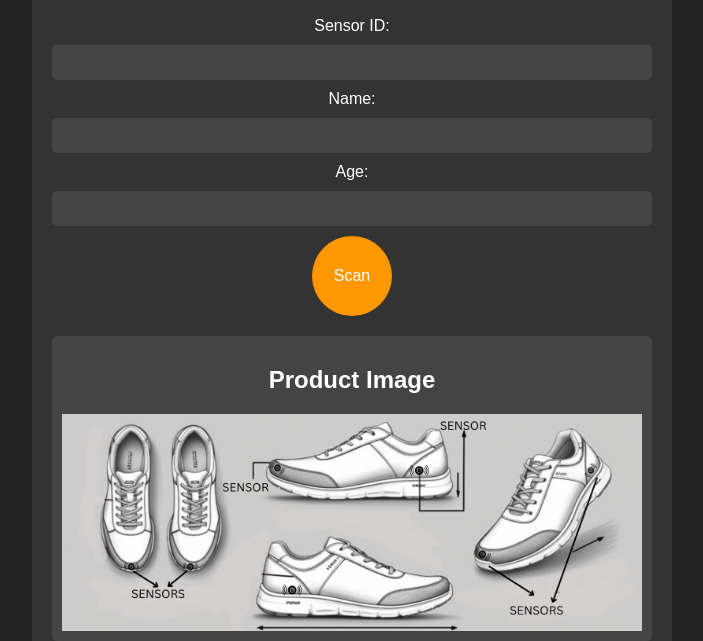
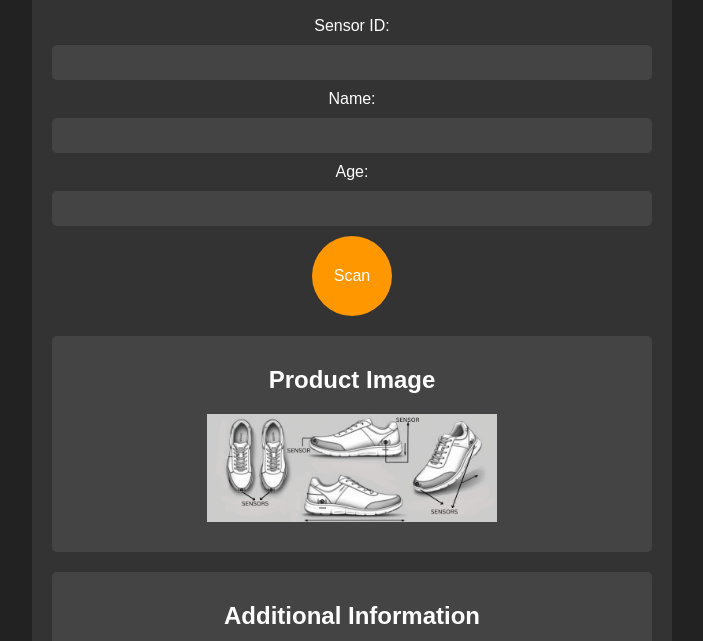
Before and after one commit to oggy-crypto-cmd/project1, a plain HTML site: page index.html in a window 1280 px wide. Shown: the part 159-800 px from the top of the page, without its empty margins (288-991 px from the left). Drawn offline with Linux system fonts and the light colour scheme.

Commit message:
Update style.css

```diff
--- a/style.css
+++ b/style.css
@@ -1,7 +1,8 @@
 
-    img { max-width: 100%; /* Responsive width */
-    height: auto;
-    display: block; /* Ensures images stack vertically */
+    img { width: 50%; /* Set a specific width (e.g., 50% of the container) */
+    height: auto; /* Maintain aspect ratio */
+    display: block; /* Center the image */
+    margin: 20px auto; /* Add spacing and center */
    }
 #tx1{
     padding-left: 56%;
```
